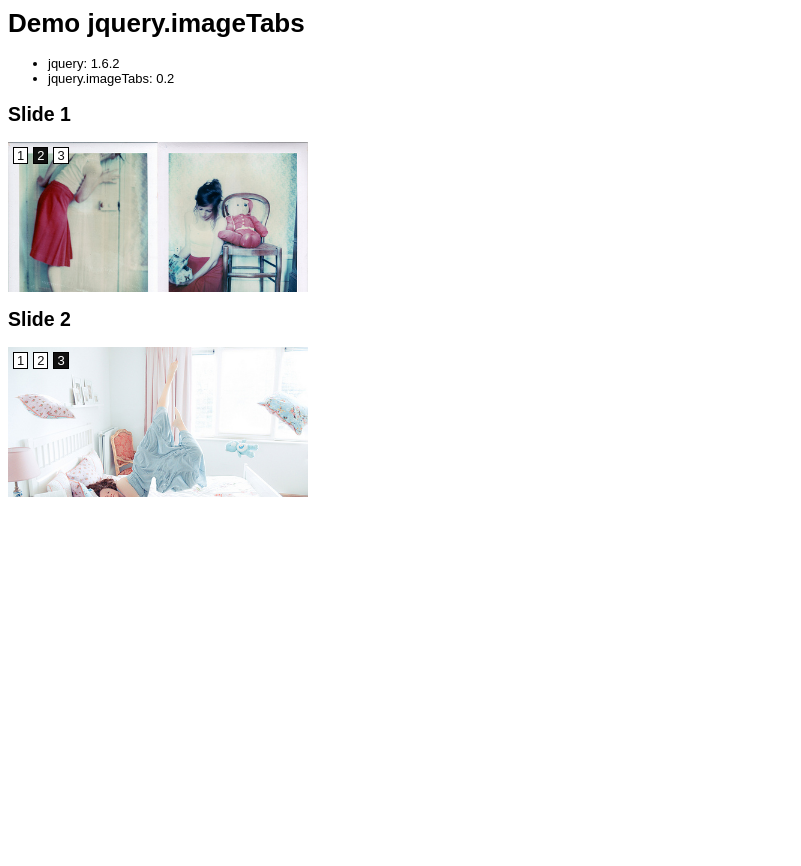
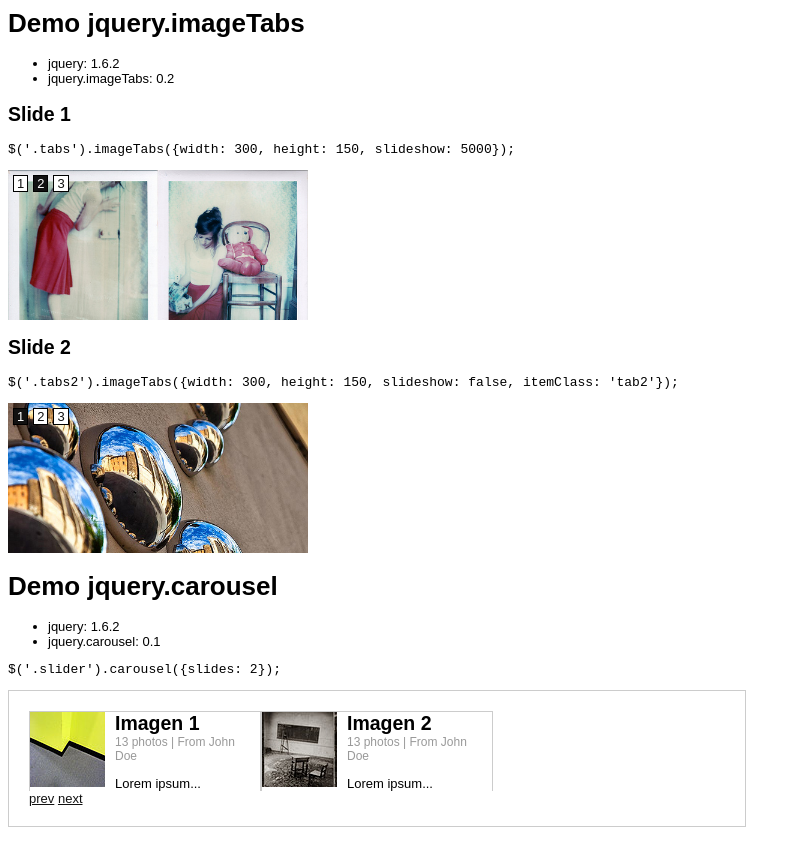
Before and after one commit to robe5/jquery.simpletools, a plain HTML site: page demo/index.html in a window 1280 px wide. Shown: the whole page, without its empty margins (0-801 px from the left). Before the commit the page ends 800 px from the top, so only its background shows below. Drawn offline with Linux system fonts and the light colour scheme.

Commit message:
jquery carousel demo

```diff
--- /dev/null
+++ b/demo/css/main.css
@@ -0,0 +1,68 @@
+body{
+  font-family: Arial;
+  font-size: 13px;
+}
+a{
+  color: #111;
+}
+
+.footer{
+  height:200px;
+}
+
+.links{
+  position: absolute;
+  top: 5px;
+  left: 5px;
+  margin:0;
+  padding:0;
+  z-index: 2;
+}
+.links li{
+  list-style-type: none;
+  margin:0 5px 0 0;
+  float:left;
+}
+.links a{
+  display:block;
+  background: white;
+  border: 1px solid black;
+  text-decoration: none;
+  padding: 0 3px;
+}
+.links a.active{
+  background: #111;
+  color: white;
+}
+
+
+
+.outer{
+  border: 1px solid #ccc;
+  padding: 20px;
+  width: 696px;
+}
+
+.slider{
+  overflow:hidden;
+  width: 232px;
+}
+
+.slide{
+  border: 1px solid #ccc;
+  width: 230px;
+  overflow:hidden;
+  float:left;
+}
+
+.slide img{
+  float:left;
+  margin: 0 10px 10px 0;
+}
+.slide h2{
+  margin: 0;
+}
+.slide .txt{
+  font-size: 12px;
+  color: #999;
+}
--- a/demo/index.html
+++ b/demo/index.html
@@ -2,52 +2,20 @@
   <head>
     <title>Demo</title>
     <script type="text/javascript" src="js/jquery.js"></script>
-    <script type="text/javascript" src="../jquery.imageTabs.js"></script>
-    <link rel="stylesheet" type="text/css" href="css/style.css" />
+    <script type="text/javascript" src="../src/jquery.imageTabs.js"></script>
+    <script type="text/javascript" src="../src/jquery.carousel.js"></script>
+    <script type="text/javascript" src="../src/jquery.placeholder.js"></script>
+    <link rel="stylesheet" type="text/css" href="css/main.css" />
 
     <script type="text/javascript">
       $(function(){
         $('.tabs').imageTabs({width: 300, height: 150, slideshow: 5000});
 
-        $('.tabs2').imageTabs({width: 300, height: 150, slideshow: 2500, itemClass: 'tab2'});
+        $('.tabs2').imageTabs({width: 300, height: 150, slideshow: false, itemClass: 'tab2'});
       })
     </script>
+  </head>
 
-    <style type="text/css">
-      body{
-        font-family: Arial;
-        font-size: 13px;
-      }
-      a{
-        color: #111;
-      }
-
-      .links{
-        position: absolute;
-        top: 5px;
-        left: 5px;
-        margin:0;
-        padding:0;
-        z-index: 2;
-      }
-      .links li{
-        list-style-type: none;
-        margin:0 5px 0 0;
-        float:left;
-      }
-      .links a{
-        display:block;
-        background: white;
-        border: 1px solid black;
-        text-decoration: none;
-        padding: 0 3px;
-      }
-      .links a.active{
-        background: #111;
-        color: white;
-      }
-    </style>
-  </head>
   <body>
 
     <h1>Demo jquery.imageTabs</h1>
@@ -56,17 +24,17 @@
       <li>jquery.imageTabs: 0.2</li>
     </ul>
 
-
     <h2>Slide 1</h2>
+    <pre>$('.tabs').imageTabs({width: 300, height: 150, slideshow: 5000});</pre>
     <div class="tabs">
       <div id="tab1" class="tab">
-        <img src="imgs/6098875849_2853430076.jpg" width="300" alt="" />
+        <img src="images/6098875849_2853430076.jpg" width="300" alt="" />
       </div>
       <div id="tab2" class="tab">
-        <img src="imgs/6098879513_f2bdaaca44.jpg" width="300" alt="" />
+        <img src="images/6098879513_f2bdaaca44.jpg" width="300" alt="" />
       </div>
       <div id="tab3" class="tab">
-        <img src="imgs/6099479628_63b0cd0225.jpg" width="300" alt="" />
+        <img src="images/6099479628_63b0cd0225.jpg" width="300" alt="" />
       </div>
       <ul class="links">
         <li><a class="active" href="#tab1">1</a></li>
@@ -75,18 +43,17 @@
       </ul>
     </div>
 
-
-
     <h2>Slide 2</h2>
+    <pre>$('.tabs2').imageTabs({width: 300, height: 150, slideshow: false, itemClass: 'tab2'});</pre>
     <div class="tabs2">
       <div id="tab21" class="tab2">
-        <img src="imgs/6099654808_1e6f95a2f4.jpg" width="300" alt="" />
+        <img src="images/6099654808_1e6f95a2f4.jpg" width="300" alt="" />
       </div>
       <div id="tab22" class="tab2">
-        <img src="imgs/6099901460_b1e69b7736.jpg" width="300" alt="" />
+        <img src="images/6099901460_b1e69b7736.jpg" width="300" alt="" />
       </div>
       <div id="tab23" class="tab2">
-        <img src="imgs/6101273827_c934a070bd.jpg" width="300" alt="" />
+        <img src="images/6101273827_c934a070bd.jpg" width="300" alt="" />
       </div>
       <ul class="links">
         <li><a class="active" href="#tab21">1</a></li>
@@ -94,5 +61,82 @@
         <li><a href="#tab23">3</a></li>
       </ul>
     </div>
+
+
+    <script type="text/javascript">
+      $(function(){
+        $('.slider').carousel({
+          slides: 2,
+          onBeforeSlide: function(data){
+            console.info("before")
+          },
+          onAfterSlide: function(data){
+            console.info("after")
+          }
+        });
+        $('.next').click(function(evt){
+          evt.preventDefault();
+          $('.slider').carousel('next');
+        });
+        $('.prev').click(function(evt){
+          evt.preventDefault();
+          $('.slider').carousel('prev');
+        });
+      });
+    </script>
+    <h1>Demo jquery.carousel</h1>
+    <ul>
+      <li>jquery: 1.6.2</li>
+      <li>jquery.carousel: 0.1</li>
+    </ul>
+
+    <pre>$('.slider').carousel({slides: 2});</pre>
+    <div class="outer">
+      <div class="slider">
+        <div class="slide">
+          <img src="images/71093554_0e1694aeb2_s.jpg" />
+          <h2>Imagen 1</h2>
+          <span class="txt">13 photos | From John Doe</span>
+          <p>Lorem ipsum...
+        </div>
+
+        <div class="slide">
+          <img src="images/415544757_87a1d52e28_s.jpg" />
+          <h2>Imagen 2</h2>
+          <span class="txt">13 photos | From John Doe</span>
+          <p>Lorem ipsum...
+        </div>
+
+        <div class="slide">
+          <img src="images/2500145549_f08f0bfc90_s.jpg" />
+          <h2>Imagen 3</h2>
+          <span class="txt">13 photos | From John Doe</span>
+          <p>Lorem ipsum...
+        </div>
+
+        <div class="slide">
+          <img src="images/229081071_5e6d583664_s.jpg" />
+          <h2>Imagen 4</h2>
+          <span class="txt">13 photos | From John Doe</span>
+          <p>Lorem ipsum...
+        </div>
+
+        <div class="slide">
+          <img src="images/26236752_b2fee4c548_s.jpg" />
+          <h2>Imagen 5</h2>
+          <span class="txt">13 photos | From John Doe</span>
+          <p>Lorem ipsum...
+        </div>
+
+        <div class="slide">
+          <img src="images/5163020_4d3a861311_s.jpg" />
+          <h2>Imagen 6</h2>
+          <span class="txt">13 photos | From John Doe</span>
+          <p>Lorem ipsum...
+        </div>
+      </div>
+      <a class="prev" href="#prev">prev</a> <a class="next" href="#next">next</a>
+    </div>
+    <div class="footer"></div>
   </body>
 </html>
```
Also changed, not shown: demo/images/229081071_5e6d583664_s.jpg (added), demo/images/2500145549_f08f0bfc90_s.jpg (added), demo/images/26236752_b2fee4c548_s.jpg (added), demo/images/415544757_87a1d52e28_s.jpg (added), demo/images/5163020_4d3a861311_s.jpg (added), demo/images/6098875849_2853430076.jpg (renamed from demo/imgs/6098875849_2853430076.jpg), demo/images/6098879513_f2bdaaca44.jpg (renamed from demo/imgs/6098879513_f2bdaaca44.jpg), demo/images/6099479628_63b0cd0225.jpg (renamed from demo/imgs/6099479628_63b0cd0225.jpg), demo/images/6099654808_1e6f95a2f4.jpg (renamed from demo/imgs/6099654808_1e6f95a2f4.jpg), demo/images/6099901460_b1e69b7736.jpg (renamed from demo/imgs/6099901460_b1e69b7736.jpg), demo/images/6101273827_c934a070bd.jpg (renamed from demo/imgs/6101273827_c934a070bd.jpg), demo/images/71093554_0e1694aeb2_s.jpg (added).
